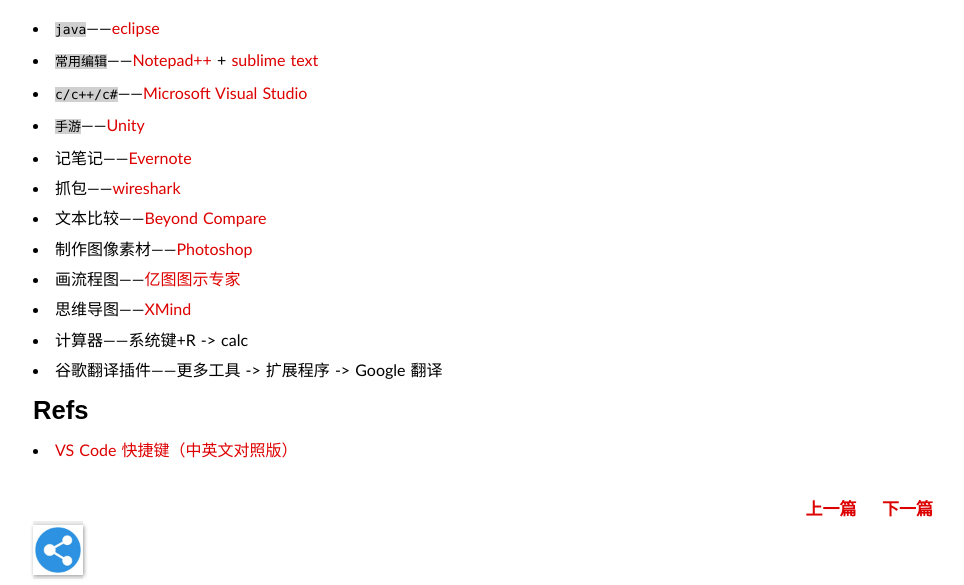
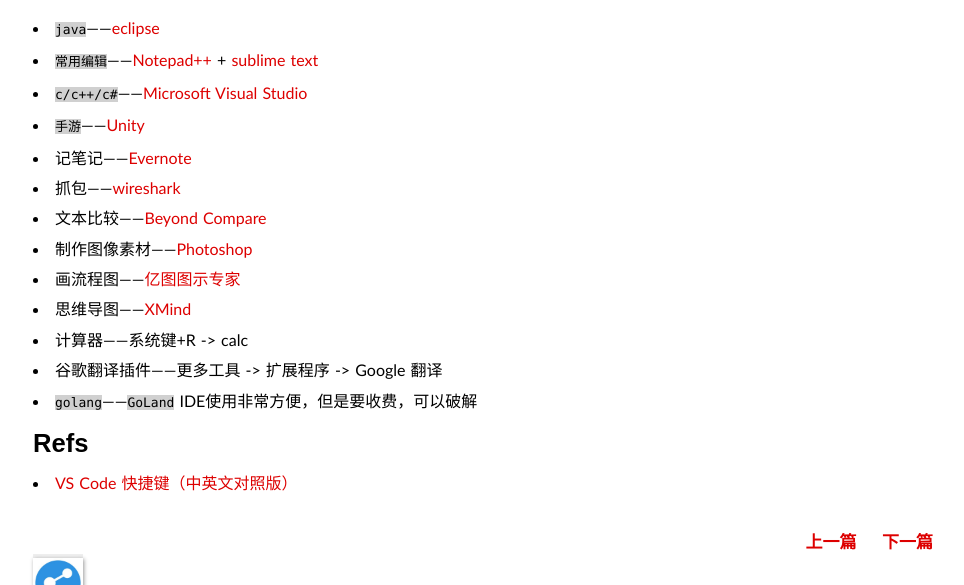
Before and after one commit to duyanghao/duyanghao.github.io, a Jekyll site: the page built from _posts/2016-12-29-IDE_summary.md, in a window 1280 px wide and 900 px high, scrolled down 8695 px, cut to the strip 0-585 px from the top of the window. Shown: the whole strip, without its empty margins (157-1121 px from the left). Built offline with Jekyll 4.4.1, drawn with Linux system fonts in a browser that asks for light colours; some web fonts are replaced; comment, search, counter and statistics services are not loaded.

Commit message:
add GoLand IDE
Signed-off-by: duyanghao <1294057873@qq.com>

```diff
--- a/_posts/2016-12-29-IDE_summary.md
+++ b/_posts/2016-12-29-IDE_summary.md
@@ -254,6 +254,7 @@
 * 思维导图——[XMind](https://www.xmind.cn/)
 * 计算器——系统键+R -> calc
 * 谷歌翻译插件——更多工具 -> 扩展程序 -> Google 翻译
+* `golang`——`GoLand` IDE使用非常方便，但是要收费，可以破解
 
 # Refs
 
```
